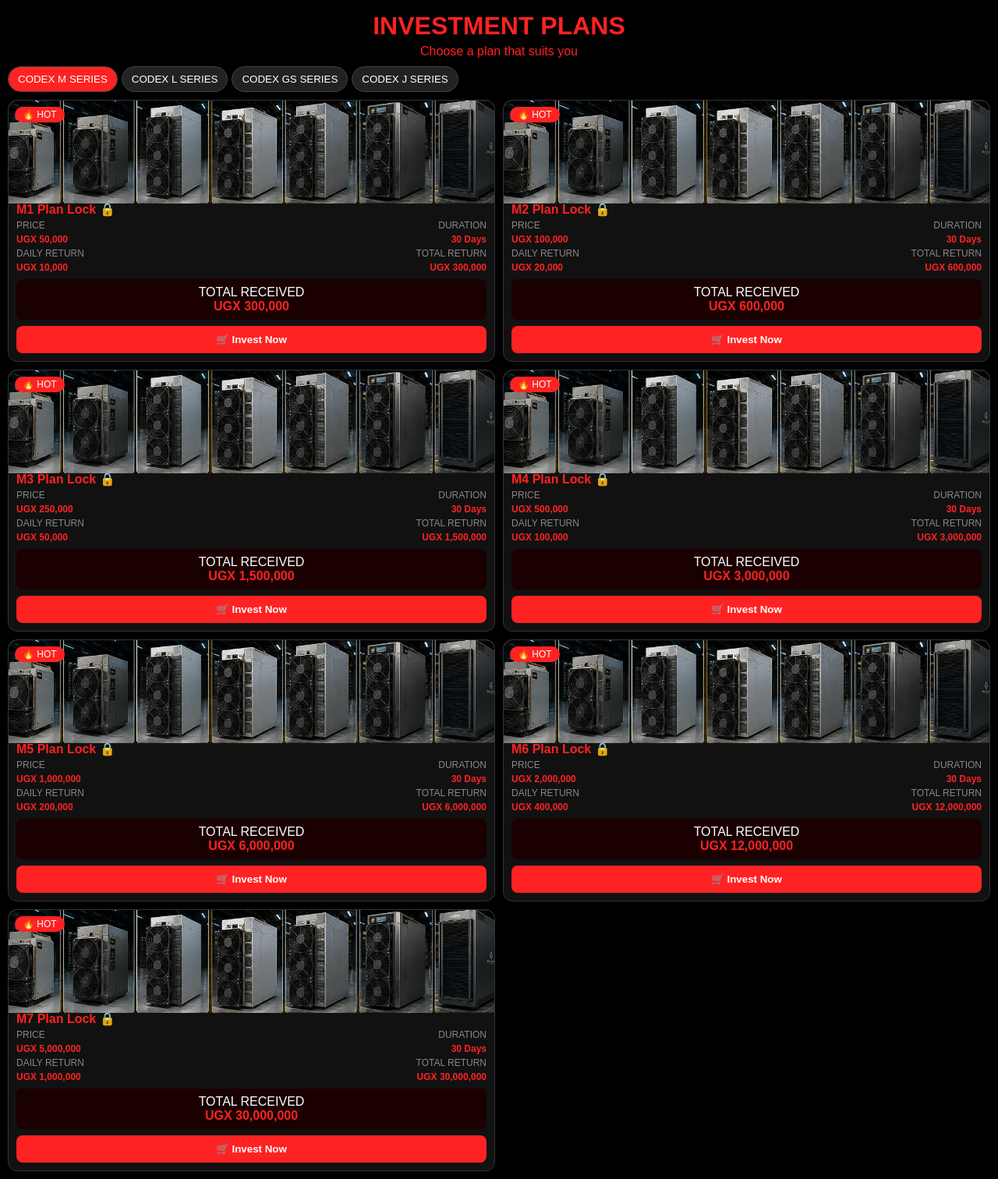
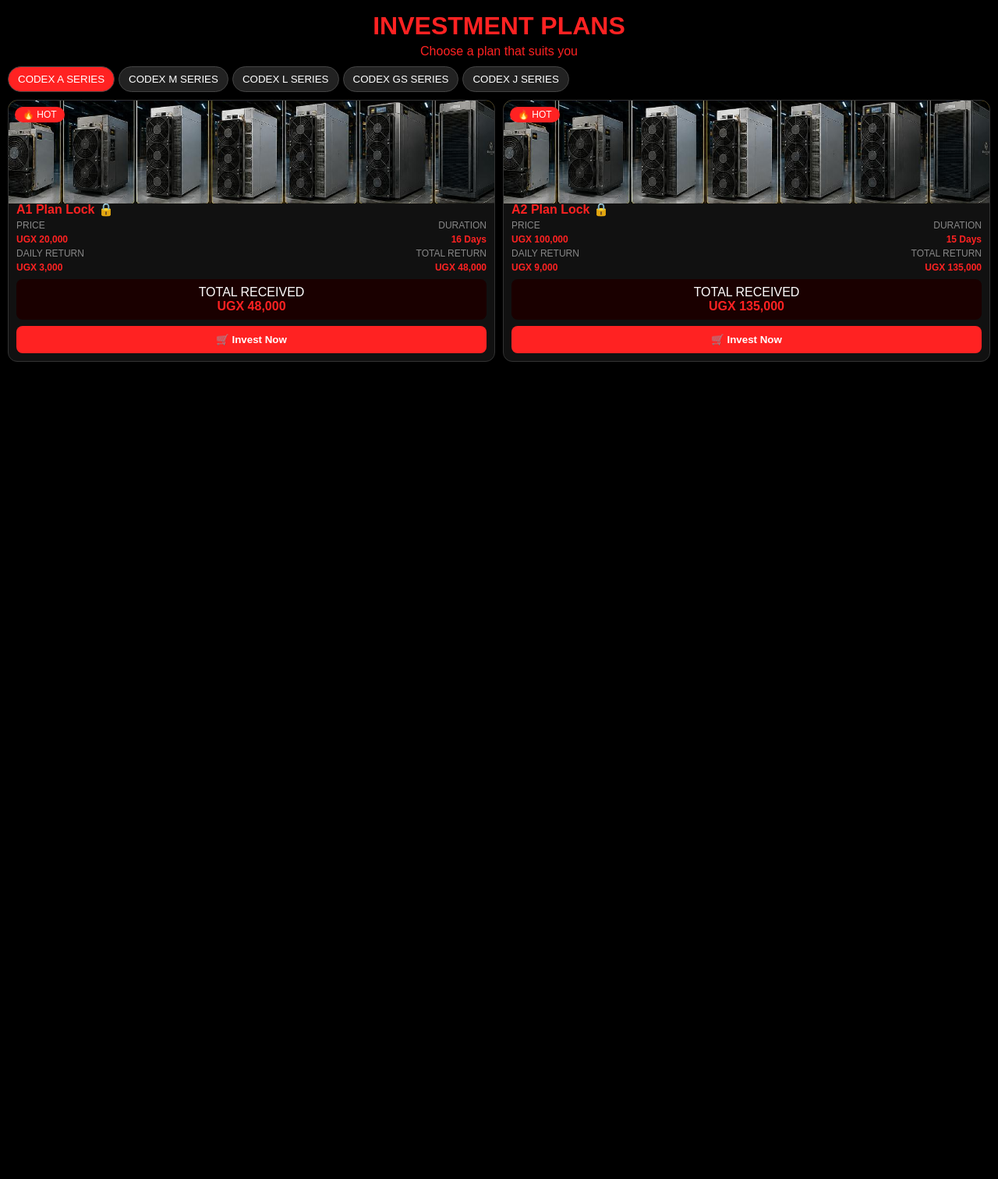
Before and after one commit to Codex700com/Codex700com, a Flask app: page /invest in a window 1280 px wide. Shown: the whole page at 78% size. After the commit the page ends 464 px from the top, so only its background shows below. Run offline with Flask 3, Linux system fonts and the light colour scheme.

Commit message:
add A series with custom durations

```diff
--- a/templates/invest.html
+++ b/templates/invest.html
@@ -28,7 +28,7 @@ h1{color:#ff2222;text-align:center;margin:5px}
 <h1>INVESTMENT PLANS</h1>
 <div class="sub">Choose a plan that suits you</div>
 <div class="tabs">
-<button class="active" onclick="show('M',this)">CODEX M SERIES</button>
+<button class="active" onclick="show('A',this)">CODEX A SERIES</button><button onclick="show('M',this)">CODEX M SERIES</button>
 <button onclick="show('L',this)">CODEX L SERIES</button>
 <button onclick="show('GS',this)">CODEX GS SERIES</button>
 <button onclick="show('J',this)">CODEX J SERIES</button>
@@ -36,6 +36,7 @@ h1{color:#ff2222;text-align:center;margin:5px}
 <div id="grid" class="grid"></div>
 <script>
 const D={
+A:[["A1",20000,3000,16],["A2",100000,9000,15]],
 M:[["M1",50000,10000],["M2",100000,20000],["M3",250000,50000],["M4",500000,100000],["M5",1000000,200000],["M6",2000000,400000],["M7",5000000,1000000]],
 L:[["L1",500000,110000],["L2",1000000,220000],["L3",2000000,440000]],
 GS:[["GS1",600000,132000],["GS2",1200000,264000],["GS3",2500000,550000]],
@@ -46,15 +47,15 @@ document.querySelectorAll('.tabs button').forEach(b=>b.classList.remove('active'
 btn.classList.add('active');
 let h='';
 D[k].forEach(x=>{
-let price=x[1].toLocaleString();
+let dur=x[3]||30;let price=x[1].toLocaleString();
 let daily=x[2].toLocaleString();
-let total=(x[2]*30).toLocaleString();
-h+=`<div class="card"><div class="top"><div class="badge">🔥 HOT</div><img src="/static/miner.jpg"></div><div class="info"><b>${x[0]} Plan Lock 🔒</b><div class="row"><span>PRICE</span><span>DURATION</span></div><div class="row"><strong>UGX ${price}</strong><strong>30 Days</strong></div><div class="row"><span>DAILY RETURN</span><span>TOTAL RETURN</span></div><div class="row"><strong>UGX ${daily}</strong><strong>UGX ${total}</strong></div><div class="total"><span>TOTAL RECEIVED</span><br><strong>UGX ${total}</strong></div><button class="btn" onclick="buy('${x[0]}')">🛒 Invest Now</button></div></div>`;
+let total=(x[2]*dur).toLocaleString();
+h+=`<div class="card"><div class="top"><div class="badge">🔥 HOT</div><img src="/static/miner.jpg"></div><div class="info"><b>${x[0]} Plan Lock 🔒</b><div class="row"><span>PRICE</span><span>DURATION</span></div><div class="row"><strong>UGX ${price}</strong><strong>${dur} Days</strong></div><div class="row"><span>DAILY RETURN</span><span>TOTAL RETURN</span></div><div class="row"><strong>UGX ${daily}</strong><strong>UGX ${total}</strong></div><div class="total"><span>TOTAL RECEIVED</span><br><strong>UGX ${total}</strong></div><button class="btn" onclick="buy('${x[0]}')">🛒 Invest Now</button></div></div>`;
 });
 document.getElementById('grid').innerHTML=h;
 }
 function buy(p){ location.href='/buy/'+p; }
-show('M',document.querySelector('.tabs button'));
+show('A',document.querySelector('.tabs button'));
 </script>
 </body>
 </html>
```
